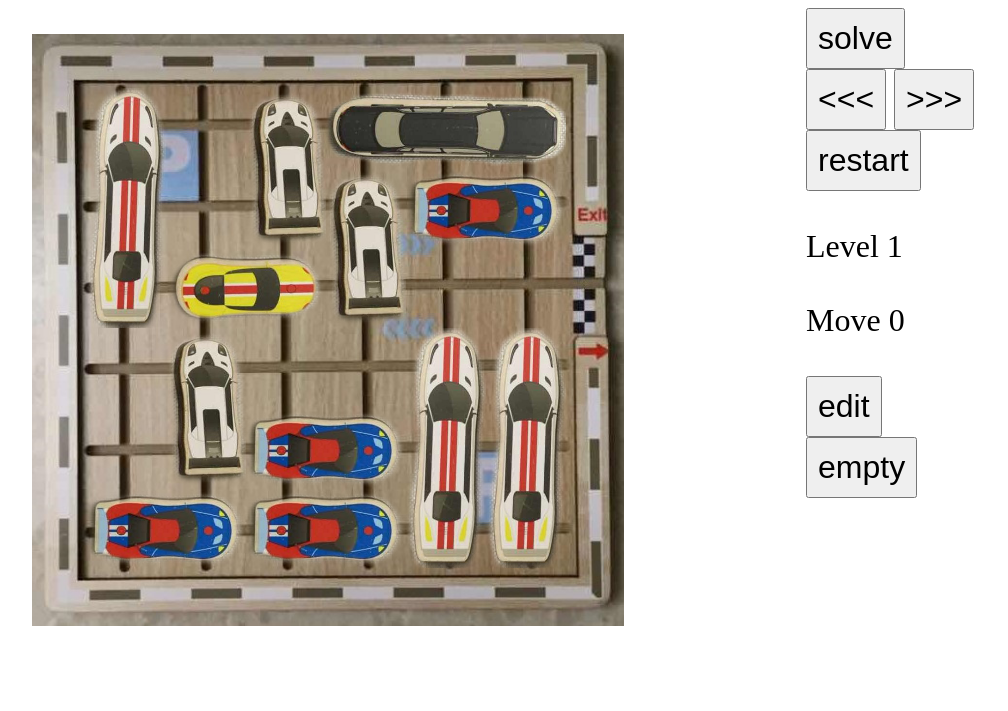
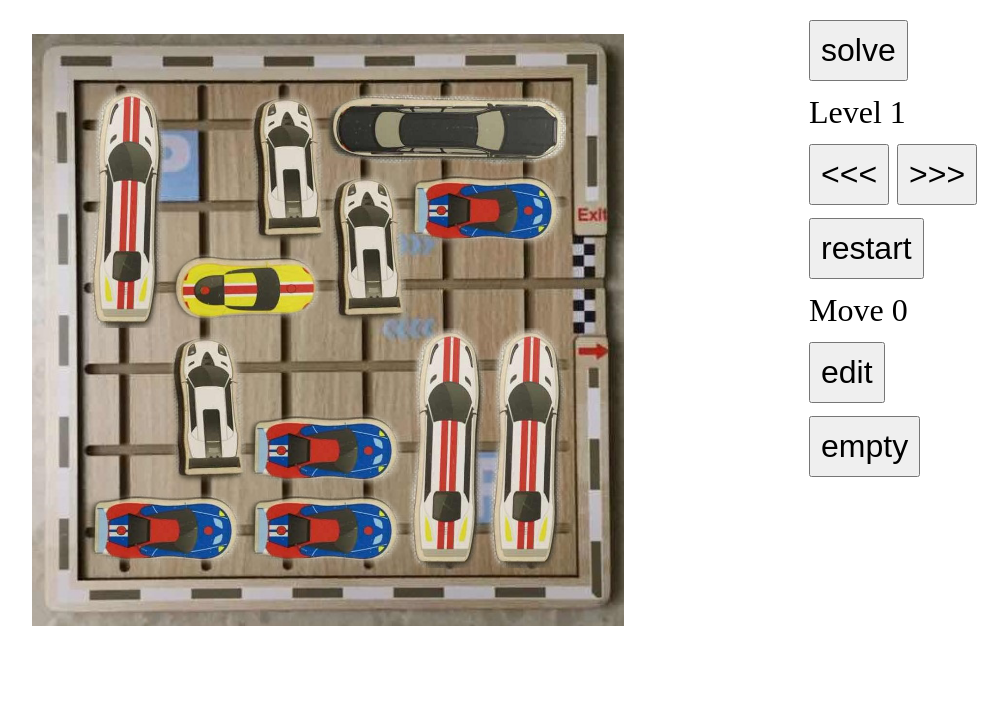
Before and after one commit to bombzj/parking-game, a plain HTML site: page index.html in a window 1280 px wide. Shown: the whole page, without its empty margins (2-1010 px from the left). Drawn offline with Linux system fonts and the light colour scheme.

Commit message:
fix screen

```diff
--- a/car.js
+++ b/car.js
@@ -62,7 +62,9 @@ function edit() {
 function empty() {
 	cars = []
 	drawAll()
-	drawBackup()
+	if(editMode) {
+		drawBackup()
+	}
 }
 
 function drawAll(c) {
--- a/index.html
+++ b/index.html
@@ -3,30 +3,49 @@
 <head>
 <meta charset="utf-8">
 <meta name="viewport" content="width=device-width, initial-scale=1, minimal-ui, maximum-scale=1.0, user-scalable=0">
-<meta name="keywords" content="Math,24,Game"/>
+<meta name="keywords" content="Parking,Game"/>
 <title>Parking Game</title>
 <script src="levels.js?i=3"></script>
 <script src="car.js?i=3"></script>
 <style>
     body, button, span {
-        font-size: 32px
+        font-size: 32px;
+        touch-action: manipulation;
+    }
+    body,html {
+        position: fixed;
+    }
+    td {
+        padding-top:10px;
     }
 </style>
 </head>
 <body onselectstart="return false;">
     <canvas id="canvas" width="800" height="700" style="margin:0px;float:left" onselectstart="return false;"></canvas>
-    <button onclick="javascript:solve()" style="padding:10px;">solve</button><br/>
-    <button onclick="javascript:previous()" style="padding:10px;">&lt;&lt;&lt;</button>
-    <button onclick="javascript:next()" style="padding:10px;">&gt;&gt;&gt;</button>
-    <br/>
-    <button onclick="javascript:restart()" style="padding:10px;">restart</button><br/>
-    <br/>
-    Level <span id="level"></span><br/>
-    <br/>
-    Move <span id="moveNumber"></span><br/>
-    <br/>
-    <button onclick="javascript:edit()" style="padding:10px;">edit</button><br/>
-    <button onclick="javascript:empty()" style="padding:10px;">empty</button><br/>
+    <table>
+        <tr><td>
+            <button onclick="javascript:solve()" style="padding:10px;">solve</button>
+        </td></tr>
+        <tr><td>
+            Level <span id="level"></span><br/>
+        </td></tr>
+        <tr><td>
+            <button onclick="javascript:previous()" style="padding:10px;">&lt;&lt;&lt;</button>
+            <button onclick="javascript:next()" style="padding:10px;">&gt;&gt;&gt;</button>
+        </td></tr>
+        <tr><td>
+            <button onclick="javascript:restart()" style="padding:10px;">restart</button>
+        </td></tr>
+        <tr><td>
+            Move <span id="moveNumber"></span><br/>
+        </td></tr>
+        <tr><td>
+            <button onclick="javascript:edit()" style="padding:10px;">edit</button><br/>
+        </td></tr>
+        <tr><td>
+            <button onclick="javascript:empty()" style="padding:10px;">empty</button><br/>
+        </td></tr>
+    </table>
 </body>
 <script>
     let curLevel = 0
```
